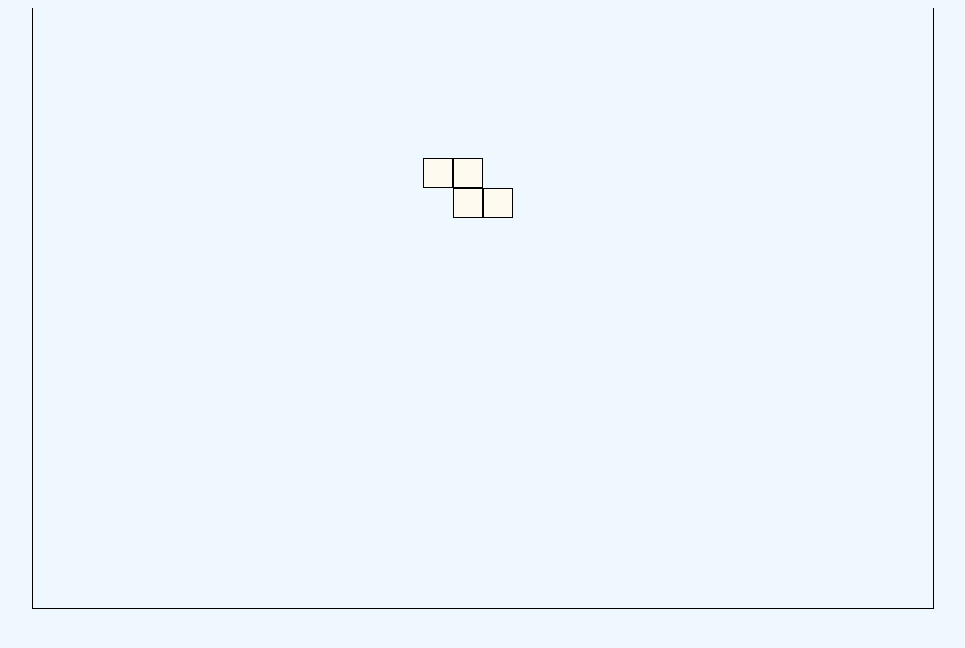
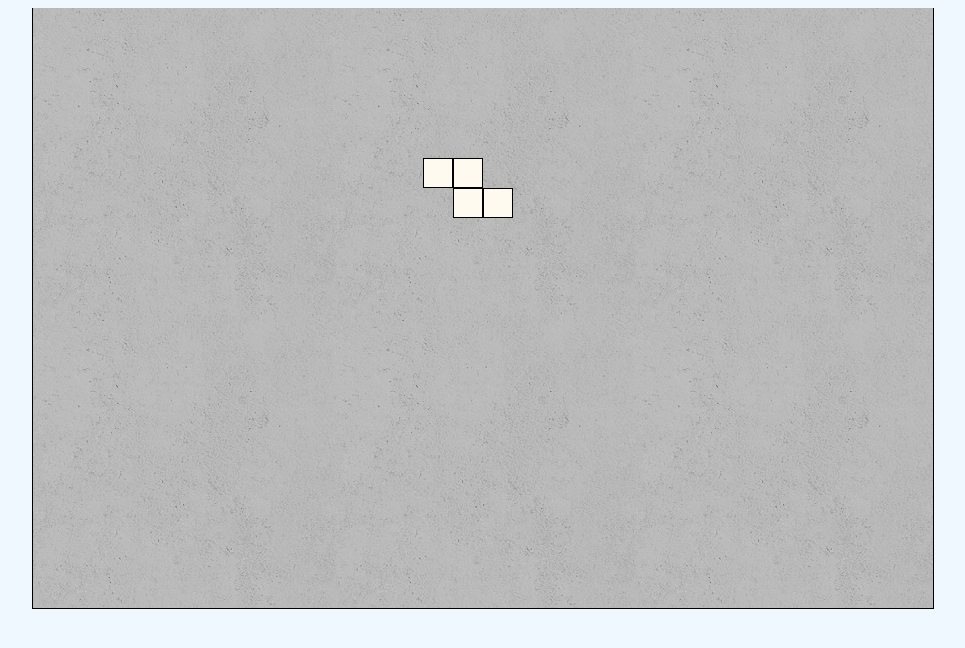
Before and after one commit to LoudThunderNET/TypescriptTetris, a plain HTML site: page index.html in a window 1280 px wide. Shown: the whole page, without its empty margins (157-1122 px from the left). Drawn offline with nearby package versions, Linux system fonts and the light colour scheme.

Commit message:
исправлен путь к фоновому рисунку для gh-pages

```diff
--- a/css/tetris.css
+++ b/css/tetris.css
@@ -17,7 +17,7 @@
 	border-right : #000000 1px solid;
 	margin-left: auto;
 	margin-right: auto;
-	background-image: url('images/background5.jpg');
+	background-image: url(../images/background5.jpg);
 }
 #scopeContainer {
 	position: absolute;
```
